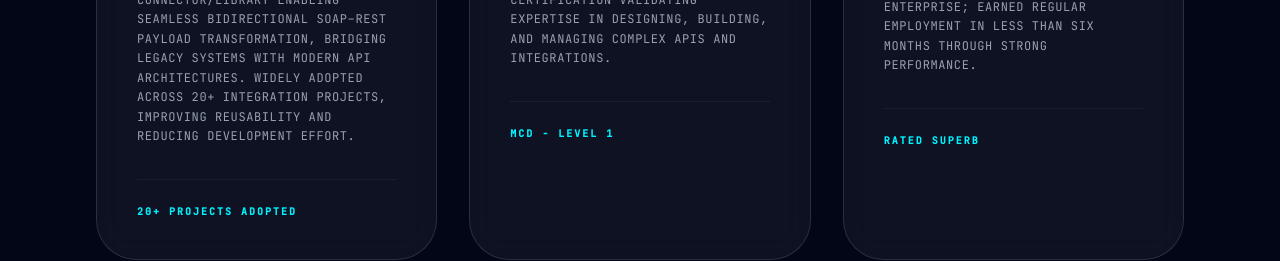
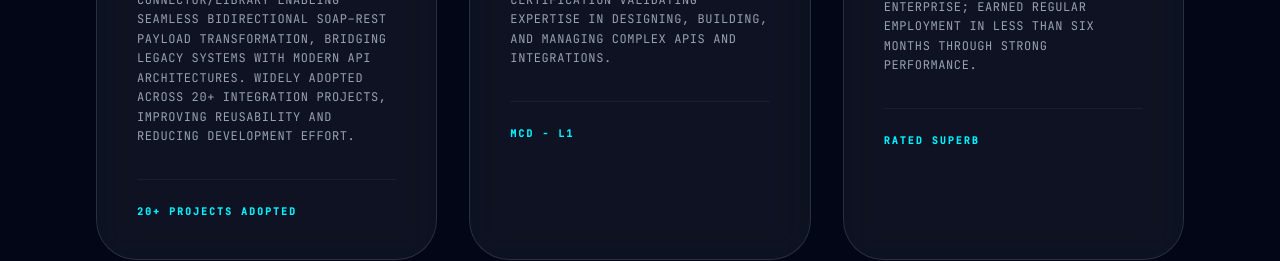
Before and after one commit to amilasaad/amilasaadv2, a React (Vite) app: page / in a window 1280 px wide. Shown: the part 2100-2361 px from the top of the page. Built offline with nearby package versions, Linux system fonts and the light colour scheme; no server answers.

Commit message:
Updated highlights details

```diff
--- a/src/components/Highlights.tsx
+++ b/src/components/Highlights.tsx
@@ -54,7 +54,7 @@ const HIGHLIGHTS = [
     description:
       "MuleSoft Certified Developer certification validating expertise in designing, building, and managing complex APIs and integrations.",
     icon: <Award className="w-6 h-6" />,
-    stats: "MCD - Level 1",
+    stats: "MCD - L1",
     image: "/images/mcd-lvl-1-cert.jpg",
   },
   {
```
